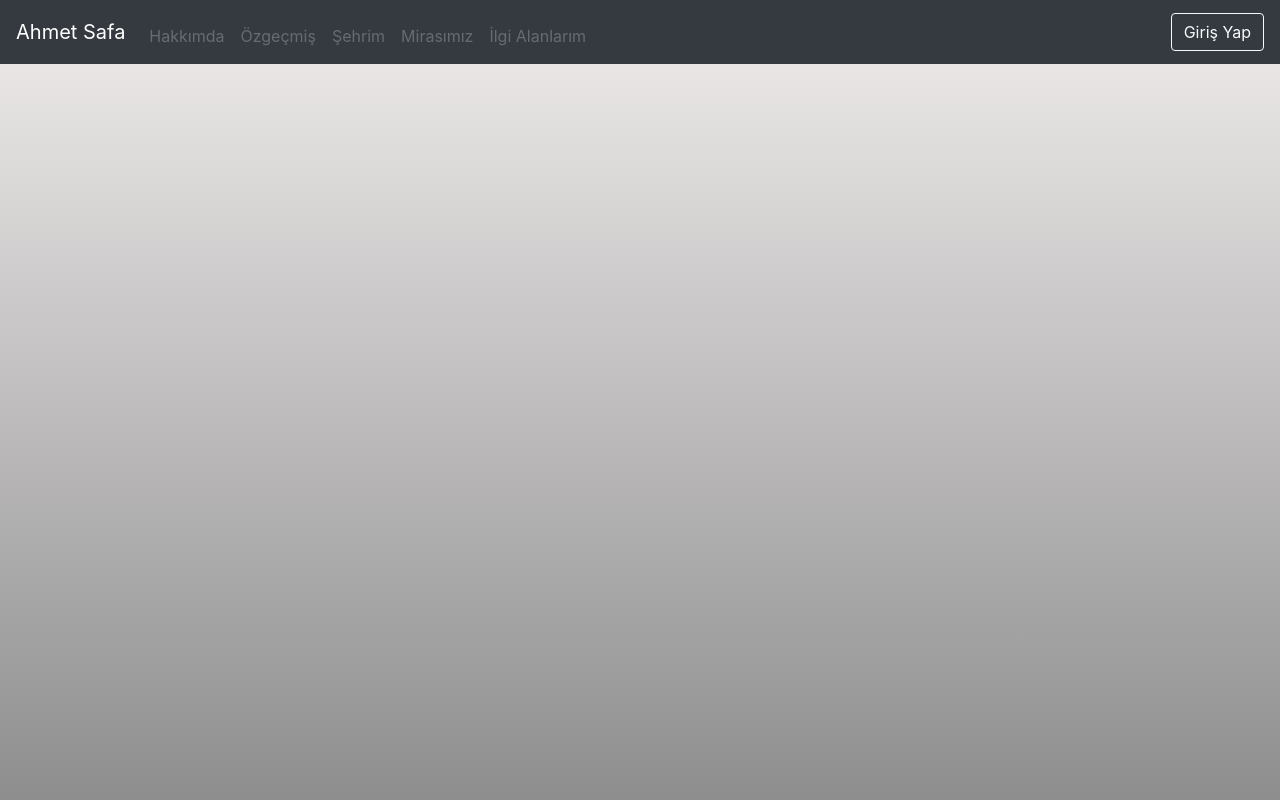
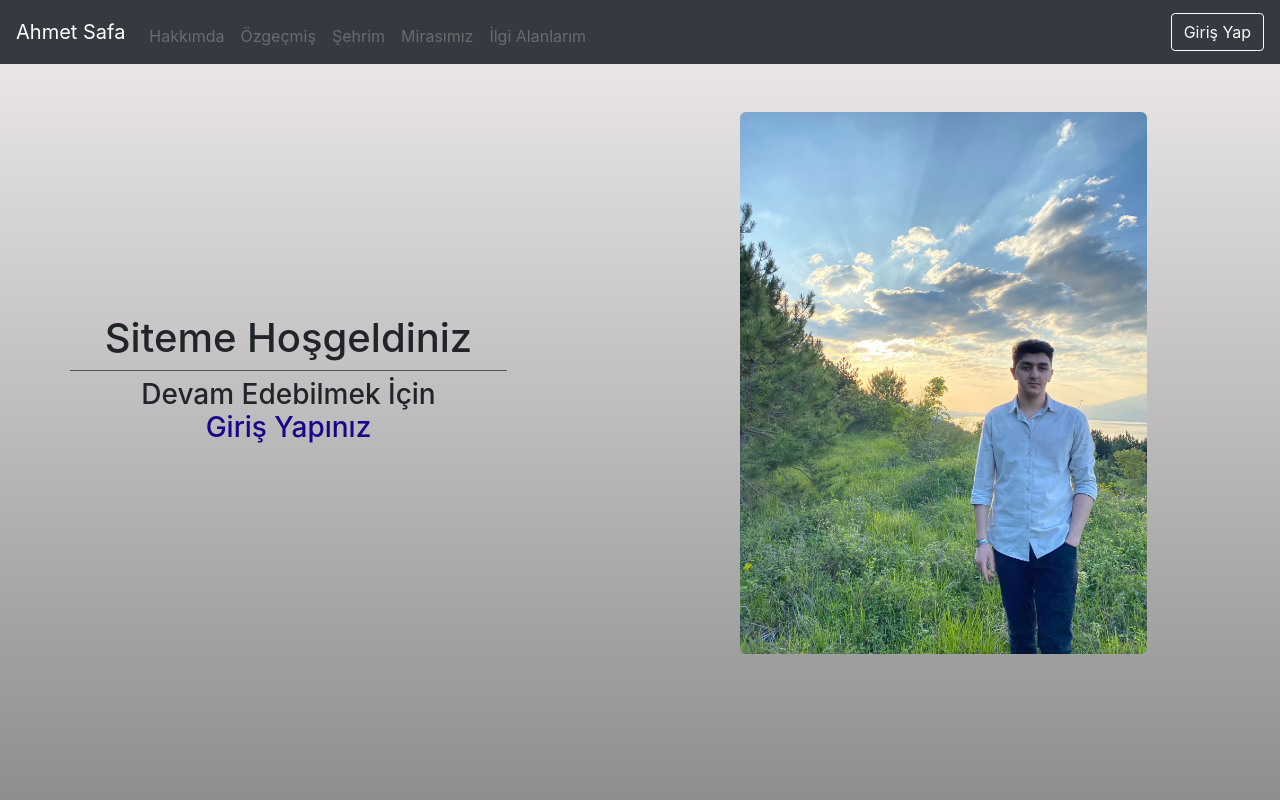
Before and after one commit to AhmetSafa0707/WebOdevim, a PHP site: page /acilis.html in a window 1280 px wide. Run offline with PHP 8.4, Linux system fonts and the light colour scheme.

Commit message:
İlk Commit
Açılış sayfasının tasarımını responsive çözünürlük olacak şekilde ayarladım.
"Hoşgeldiniz" yazısı,Login sayfasına yönlendiren bir link ve kendi resmimi ekledim.

```diff
--- /dev/null
+++ b/acilis.css
@@ -0,0 +1,12 @@
+
+a:link{
+    text-decoration: none;
+
+}
+
+
+img{
+    width: 100%;
+    height: 100%;
+    border-radius:6px;
+}
--- a/acilis.html
+++ b/acilis.html
@@ -7,6 +7,7 @@
     <meta name="viewport" content="width=device-width, initial-scale=1.0">
     <link rel="stylesheet" href="https://cdn.jsdelivr.net/npm/bootstrap@4.6.2/dist/css/bootstrap.min.css"
         integrity="sha384-xOolHFLEh07PJGoPkLv1IbcEPTNtaed2xpHsD9ESMhqIYd0nLMwNLD69Npy4HI+N" crossorigin="anonymous">
+    <link rel="stylesheet" href="acilis.css">
     <link rel="stylesheet" href="style.css">
     <title>AhmetSafa.com</title>
 
@@ -16,7 +17,7 @@
 
 <body>
     <div class="arkaplan">
-        <nav class="navbar navbar-expand-lg navbar-dark bg-dark">
+        <nav class="navbar navbar-expand-sm navbar-dark bg-dark">
             <button class="navbar-toggler" type="button" data-toggle="collapse" data-target="#navbarTogglerDemo01"
                 aria-controls="navbarTogglerDemo01" aria-expanded="false" aria-label="Toggle navigation">
                 <span class="navbar-toggler-icon"></span>
@@ -49,6 +50,26 @@
             </div>
         </nav>
 
+
+        <div class="row justify-content-around">
+            <div class="col-sm-12 col-md-4 col-lg-4 my-auto">
+                <h1 style="text-align: center;">Siteme Hoşgeldiniz</h1>
+                <div class="underline" style="position: absolute;height: 1.3px;width: 100%; background: #535353;left: 0;right: 0;"></div>
+                <h3 style="text-align: center;padding-top: 8px;">Devam Edebilmek İçin <br><a href="girisyap.html" style="color: rgb(27, 4, 139);">Giriş
+                        Yapınız</a> </h3>
+            </div>
+            <div class="col-6 col-sm-6 col-md-4 col-lg-4 my-5 mx-5">
+                <img src="resimler/WhatsApp Görsel 2023-05-09 saat 13.32.53.jpg" alt="Resim 1">
+            </div>
+        </div>
+
+
+
+
+
+
+
+
     </div>
 
 
--- a/ilgialanlarim.html
+++ b/ilgialanlarim.html
@@ -16,7 +16,7 @@
 
 <body>
     <div class="arkaplan">
-        <nav class="navbar navbar-expand-lg navbar-dark bg-dark">
+        <nav class="navbar navbar-expand-sm navbar-dark bg-dark">
             <button class="navbar-toggler" type="button" data-toggle="collapse" data-target="#navbarTogglerDemo01"
                 aria-controls="navbarTogglerDemo01" aria-expanded="false" aria-label="Toggle navigation">
                 <span class="navbar-toggler-icon"></span>
--- a/mirasımız.html
+++ b/mirasımız.html
@@ -16,7 +16,7 @@
 
 <body>
     <div class="arkaplan">
-        <nav class="navbar navbar-expand-lg navbar-dark bg-dark">
+        <nav class="navbar navbar-expand-sm navbar-dark bg-dark">
             <button class="navbar-toggler" type="button" data-toggle="collapse" data-target="#navbarTogglerDemo01"
                 aria-controls="navbarTogglerDemo01" aria-expanded="false" aria-label="Toggle navigation">
                 <span class="navbar-toggler-icon"></span>
--- a/ozgecmis.html
+++ b/ozgecmis.html
@@ -16,7 +16,7 @@
 
 <body>
     <div class="arkaplan">
-        <nav class="navbar navbar-expand-lg navbar-dark bg-dark">
+        <nav class="navbar navbar-expand-sm navbar-dark bg-dark">
             <button class="navbar-toggler" type="button" data-toggle="collapse" data-target="#navbarTogglerDemo01"
                 aria-controls="navbarTogglerDemo01" aria-expanded="false" aria-label="Toggle navigation">
                 <span class="navbar-toggler-icon"></span>
--- a/sehrim.html
+++ b/sehrim.html
@@ -16,7 +16,7 @@
 
 <body>
     <div class="arkaplan">
-        <nav class="navbar navbar-expand-lg navbar-dark bg-dark">
+        <nav class="navbar navbar-expand-sm navbar-dark bg-dark">
             <button class="navbar-toggler" type="button" data-toggle="collapse" data-target="#navbarTogglerDemo01"
                 aria-controls="navbarTogglerDemo01" aria-expanded="false" aria-label="Toggle navigation">
                 <span class="navbar-toggler-icon"></span>
--- a/style.css
+++ b/style.css
@@ -2,4 +2,5 @@
     background:linear-gradient(to bottom,rgb(241, 237, 237),rgb(142, 142, 143));
     width: 100%;
     height: 100vh;
+    position: relative;
 }
```
Also changed, not shown: hakkimda.html (+7 -2 lines), resimler/WhatsApp Görsel 2023-05-09 saat 13.32.53.jpg (added), resimler/WhatsApp Görsel 2023-05-09 saat 13.34.22.jpg (added).
